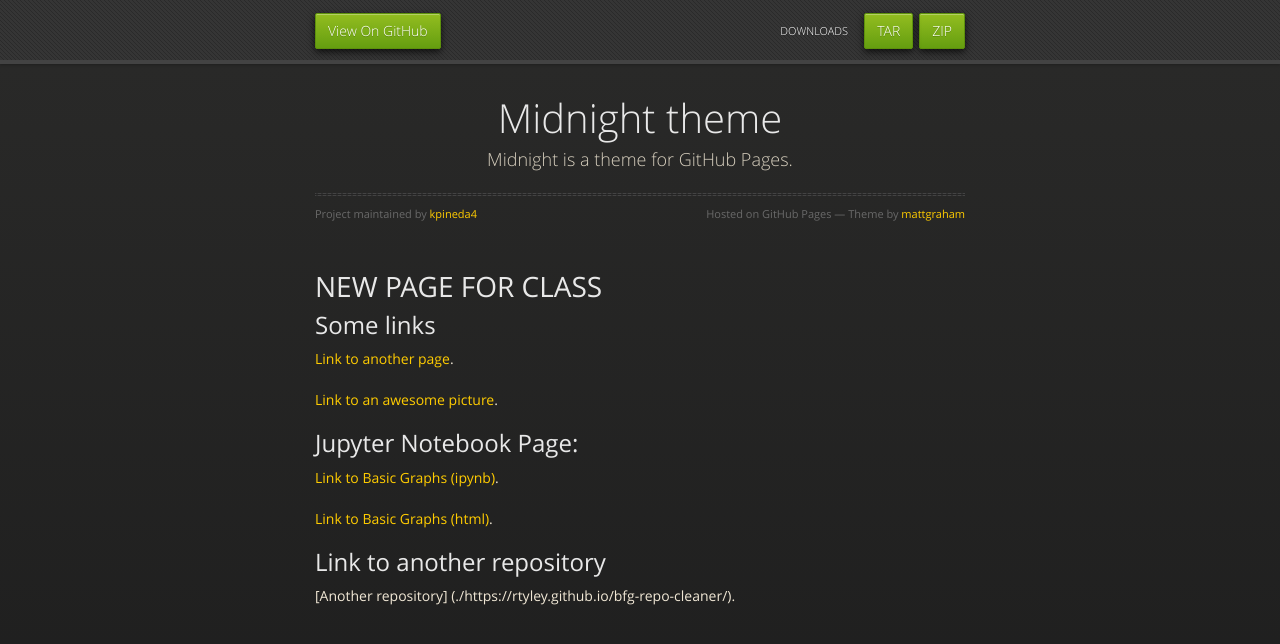
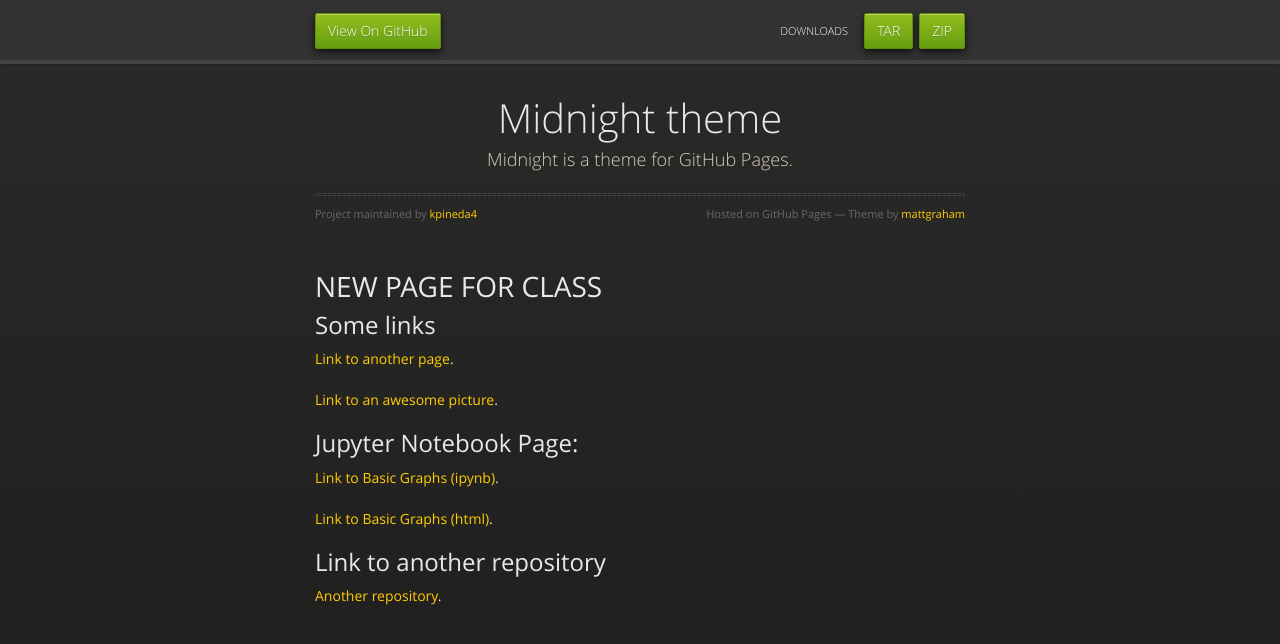
Before and after one commit to kpineda4/kpineda4.github.io, a Jekyll site: the page built from index.md, in a window 1280 px wide. Shown: the top 644 px of the page. Built offline with Jekyll 4.4.1, drawn with Linux system fonts in a browser that asks for light colours; our own code applies the rules of GitHub Pages for plain Markdown files.

Commit message:
Update index.md

```diff
--- a/index.md
+++ b/index.md
@@ -17,4 +17,4 @@
 [Link to Basic Graphs (html)](./BasicGraphAssignments.html).
 
 ## Link to another repository
-[Another repository] (./https://rtyley.github.io/bfg-repo-cleaner/).
+[Another repository](https://rtyley.github.io/bfg-repo-cleaner/).
```
